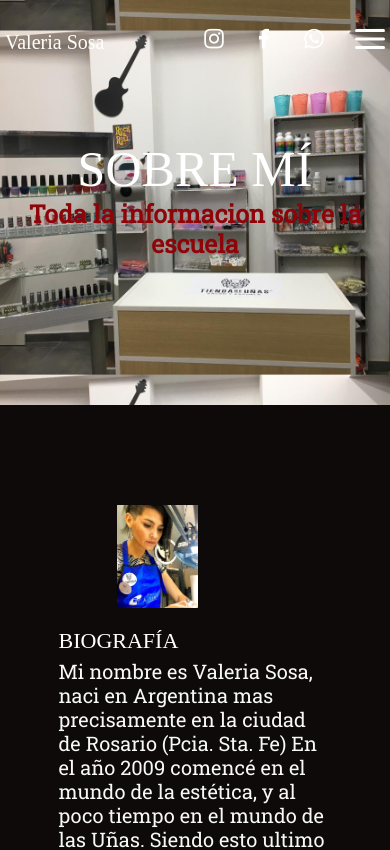
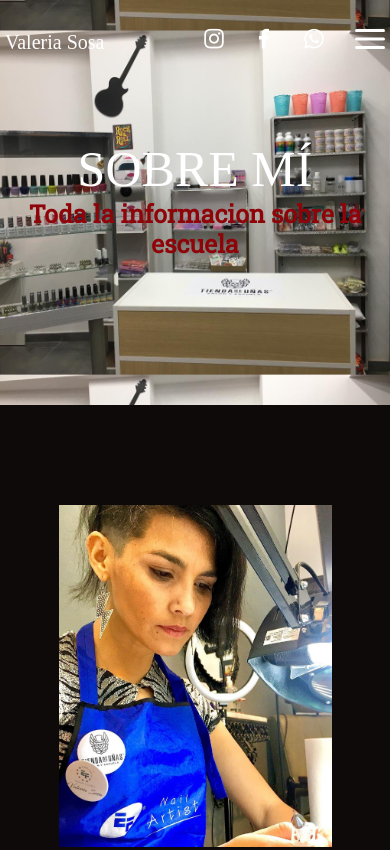
Before and after one commit to MatiasColazo1/tdu-page, an Angular app in the folder Cliente/: page /sobremi in a window 390 px wide. Shown: the top 850 px of the page. Built offline with nearby package versions, Linux system fonts and the light colour scheme; a web font is replaced by a local one.

Commit message:
responsive imagen sobre mi

```diff
--- a/Cliente/src/app/components/sobremi/sobremi.component.css
+++ b/Cliente/src/app/components/sobremi/sobremi.component.css
@@ -112,11 +112,20 @@
   .contenedor-imagenes:hover #imagen1 {
     display: none; /* Se oculta al pasar el ratón */
   }
+
+
 @media screen and (max-width: 768px) {
+  .contenedor-imagenes {
+    display: flex;
+    justify-content: center;
+    max-width: 100%;
+    margin-right: 0;
+  }
 
 .contenedor{
   flex-direction: column;
   align-items: center;
+
 }
 
 .imagen{
```
